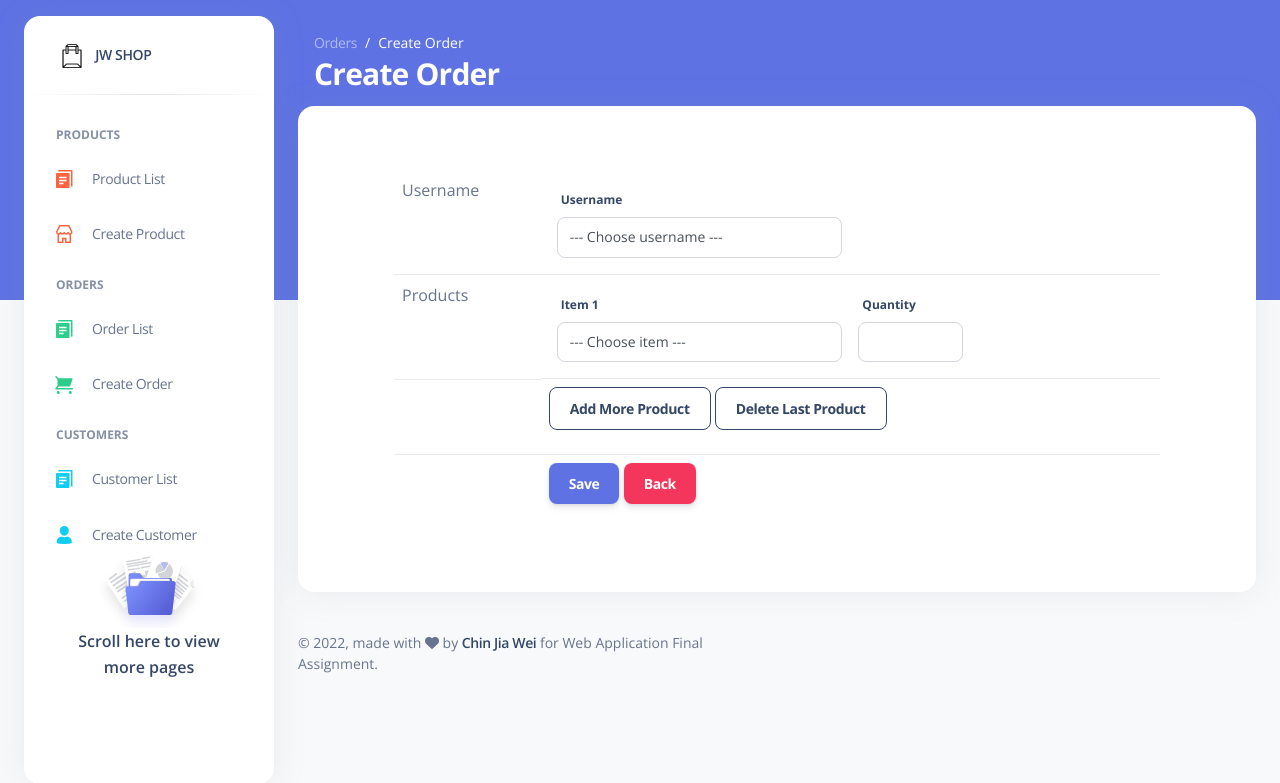
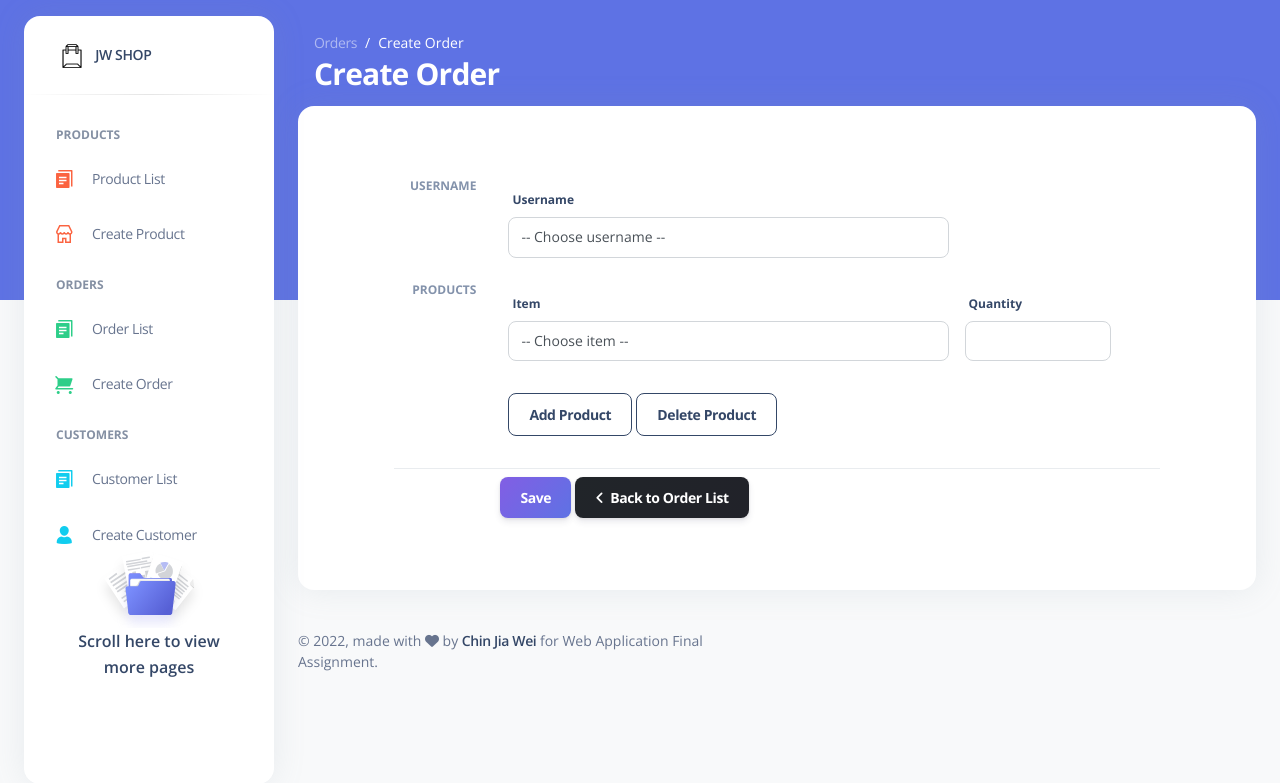
Before and after one commit to jiawei0321/webapp_finalwithbootstrap, a PHP site: page /order_create.php in a window 1280 px wide. Shown: the top 783 px of the page. Run offline with PHP 8.4, Linux system fonts and the light colour scheme; a user stored in the database is signed in; data comes from the database, SQL or seed files in the repository; some libraries are stand-ins or nearby versions.

Commit message:
responsive order done

```diff
--- a/project/order_create.php
+++ b/project/order_create.php
@@ -144,20 +144,20 @@ session_start();
         </nav>
         <form action="<?php echo htmlspecialchars($_SERVER["PHP_SELF"]); ?>" method="post" enctype="multipart/form-data">
             <div class="card mb-4 mx-4">
-                <div class="card-body px-7 py-5">
+                <div class="card-body px-md-7 px-sm-2 py-5">
                     <table class='table table-hover table-responsive'>
                         <tbody>
                             <tr>
                                 <div class="<d-flex flex-row mb-3">
-                                    <td>Username</td>
-                                    <td class="btn-group w-100">
-                                        <div class="w-50 p-2">
+                                    <td style="border: none" class="text-end text-uppercase text-secondary text-xs font-weight-bolder px-3 col-1">Username</td>
+                                    <td style="border: none" class="btn-group w-100">
+                                        <div class="w-70 p-2">
                                             <label for="username">Username</label>
                                             <?php
                                             $selected = isset($_POST["username"]) ? $_POST["username"] : "";
                                             ?>
                                             <select name='username' class="form-control" id="username">
-                                                <option value="">--- Choose username ---</option>
+                                                <option value="">-- Choose username --</option>
                                                 <?php
                                                 foreach ($user as $u) { ?>
                                                     <option value="<?php echo $u['customer_id']; ?>" <?php if ($u['customer_id'] == $selected) echo "selected"; ?>>
@@ -171,15 +171,15 @@ session_start();
 
                             <?php for ($i = 0; $i < count($product_id); $i++) { ?>
                                 <tr class="productrow">
-                                    <td>Products</td>
-                                    <td class="btn-group w-100">
-                                        <div class="w-50 p-2">
-                                            <label for="product1">Item 1</label>
+                                    <td style="border: none" class="text-end text-uppercase text-secondary text-xs font-weight-bolder px-3 col-1">Products</td>
+                                    <td style="border: none" class="btn-group w-100">
+                                        <div class="w-70 p-2">
+                                            <label for="product1">Item</label>
                                             <?php
                                             $selected = isset($_POST['product_id']) ? $product_id[$i] : "";
                                             ?>
                                             <select name='product_id[]' class="form-control" id="product1">
-                                                <option value="">--- Choose item ---</option>
+                                                <option value="">-- Choose item --</option>
                                                 <?php
                                                 foreach ($product as $p) { ?>
                                                     <option value="<?php echo $p['id']; ?>" <?php if ($p['id'] == $selected) echo "selected"; ?>>
@@ -189,7 +189,7 @@ session_start();
                                             </select>
                                         </div>
 
-                                        <div class="w-20 p-2">
+                                        <div class="w-25 p-2">
                                             <label for="quantity">Quantity</label>
                                             <input type='number' min=0 name='quantity[]' class="form-control" value="<?php if ($_POST) echo $quantity[$i]  ?>" />
                                         </div>
@@ -198,15 +198,16 @@ session_start();
                                 <tr>
                                     <td></td>
                                     <td>
-                                        <!--chech bootstrap not working-->
-                                        <button type="button" class="add_one btn btn-outline-dark">Add More Product</button>
-                                        <button type="button" class="del_last btn btn-outline-dark">Delete Last Product</button>
+                                    <div class="w-25 p-2">
+                                        <button type="button" class="add_one btn btn-outline-dark">Add Product</button>
+                                        <button type="button" class="del_last btn btn-outline-dark">Delete Product</button>
+                                    </div>
                                 </tr>
                                 <tr>
                                     <td></td>
                                     <td>
-                                        <input type='submit' value='Save' class='btn btn-primary' />
-                                        <a href='order_summary.php' class='btn btn-danger'>Back</a>
+                                        <input type='submit' value='Save' class='btn btn-primary btn bg-gradient-primary mb-0' />
+                                        <a class="btn bg-gradient-dark mb-0" href="order_summary.php"><i class="fas fa-angle-left"></i>&nbsp;&nbsp;Back to Order List</a>
                                     </td>
                                 </tr>
                         </tbody>
```
Also changed, not shown: project/order_update.php (+12 -12 lines).
